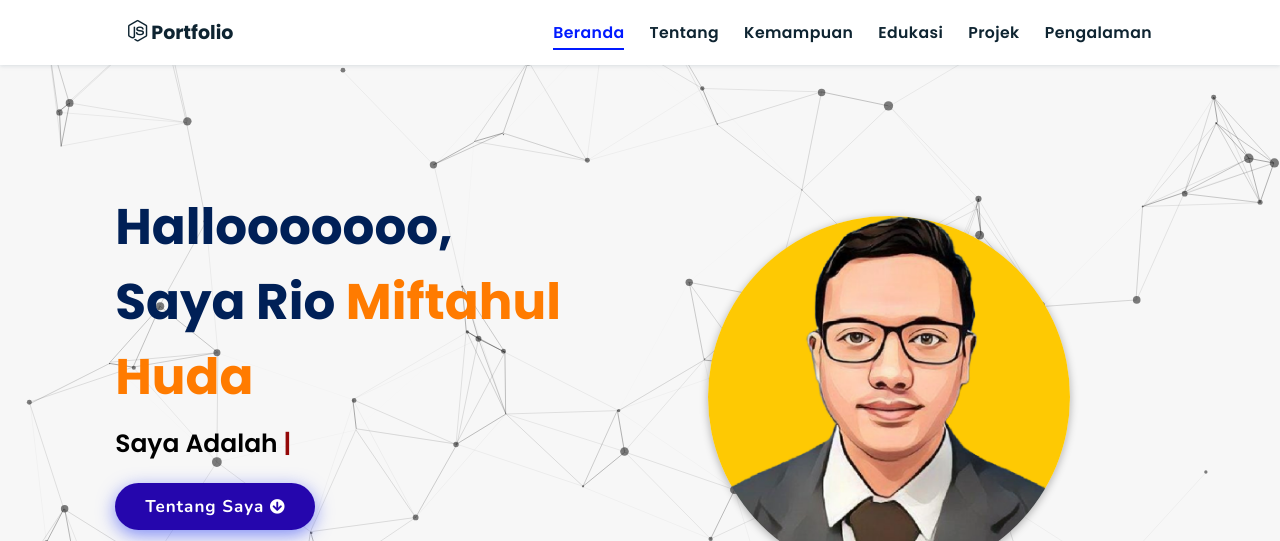
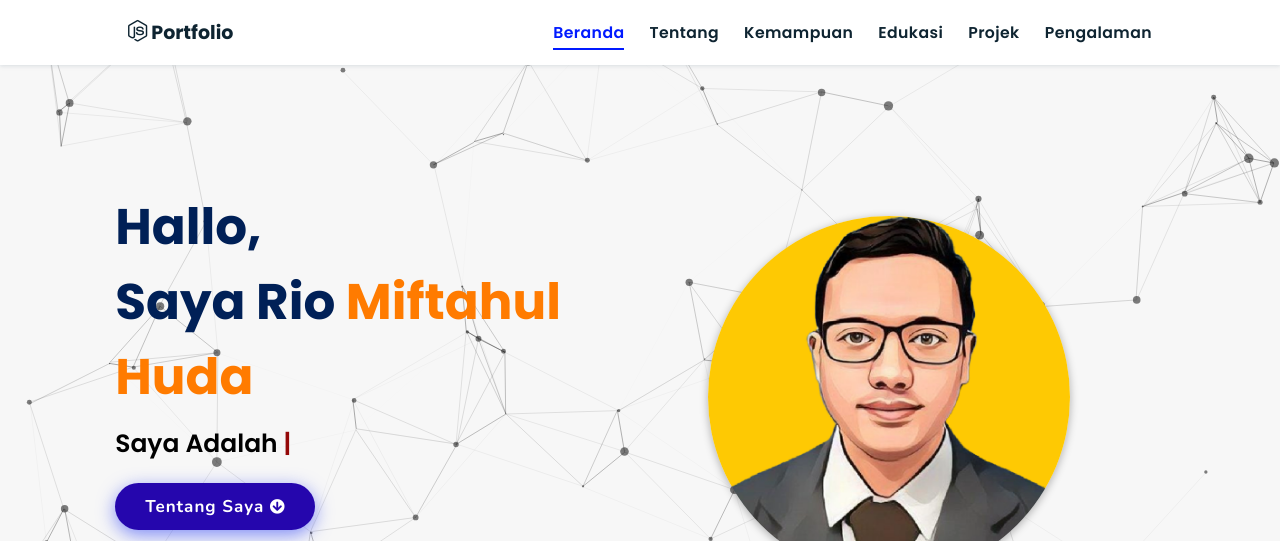
Before and after one commit to miftahulhudario/portofolio, a plain HTML site: page index.html in a window 1280 px wide. Shown: the top 541 px of the page. Drawn offline with nearby package versions, Linux system fonts and the light colour scheme; no server answers; animation ran at ten frames a second.

Commit message:
Update index.html

```diff
--- a/index.html
+++ b/index.html
@@ -51,7 +51,7 @@
     <div id="particles-js"></div>
 
     <div class="content">
-      <h2>Hallooooooo,<br /> Saya Rio <span>Miftahul Huda</span></h2>
+      <h2>Hallo,<br /> Saya Rio <span>Miftahul Huda</span></h2>
       <p>Saya Adalah <span class="typing-text"></span></p>
       <a href="#about" class="btn"><span>Tentang Saya</span>
         <i class="fas fa-arrow-circle-down"></i>
```
